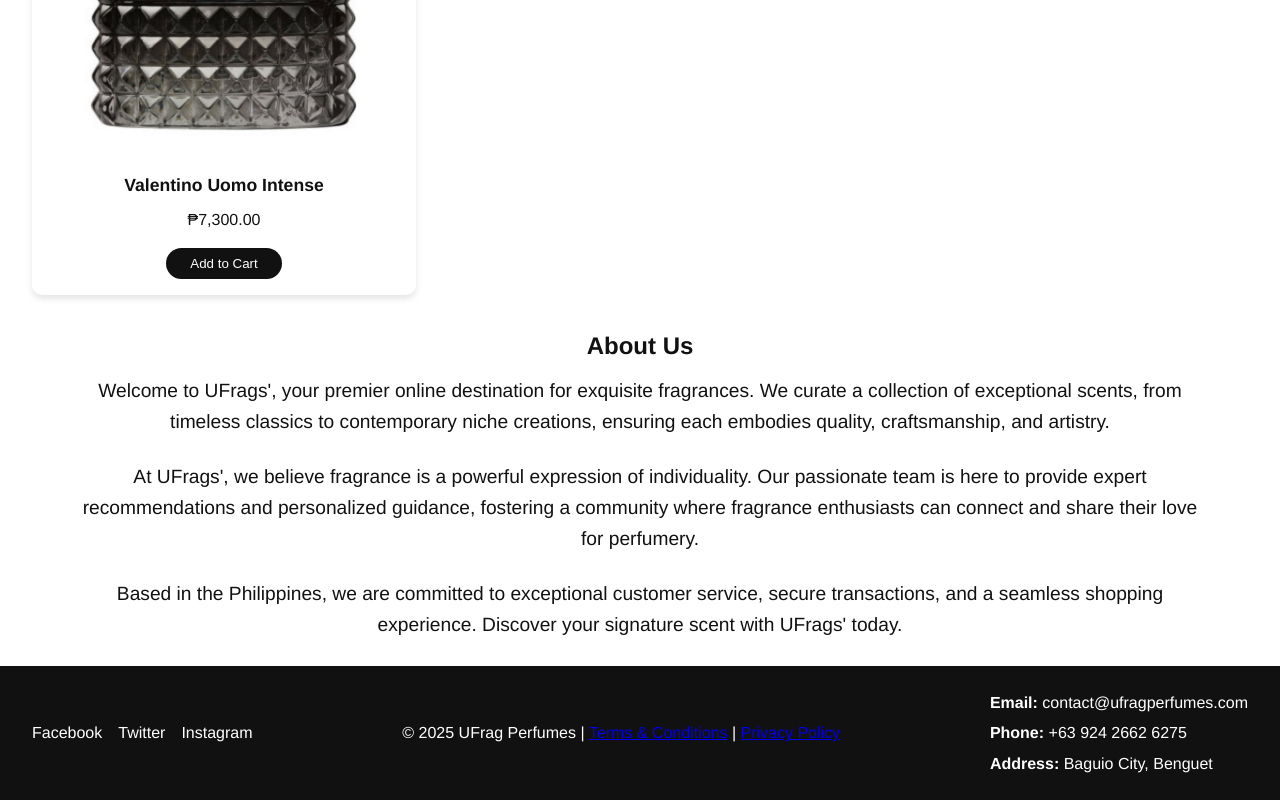
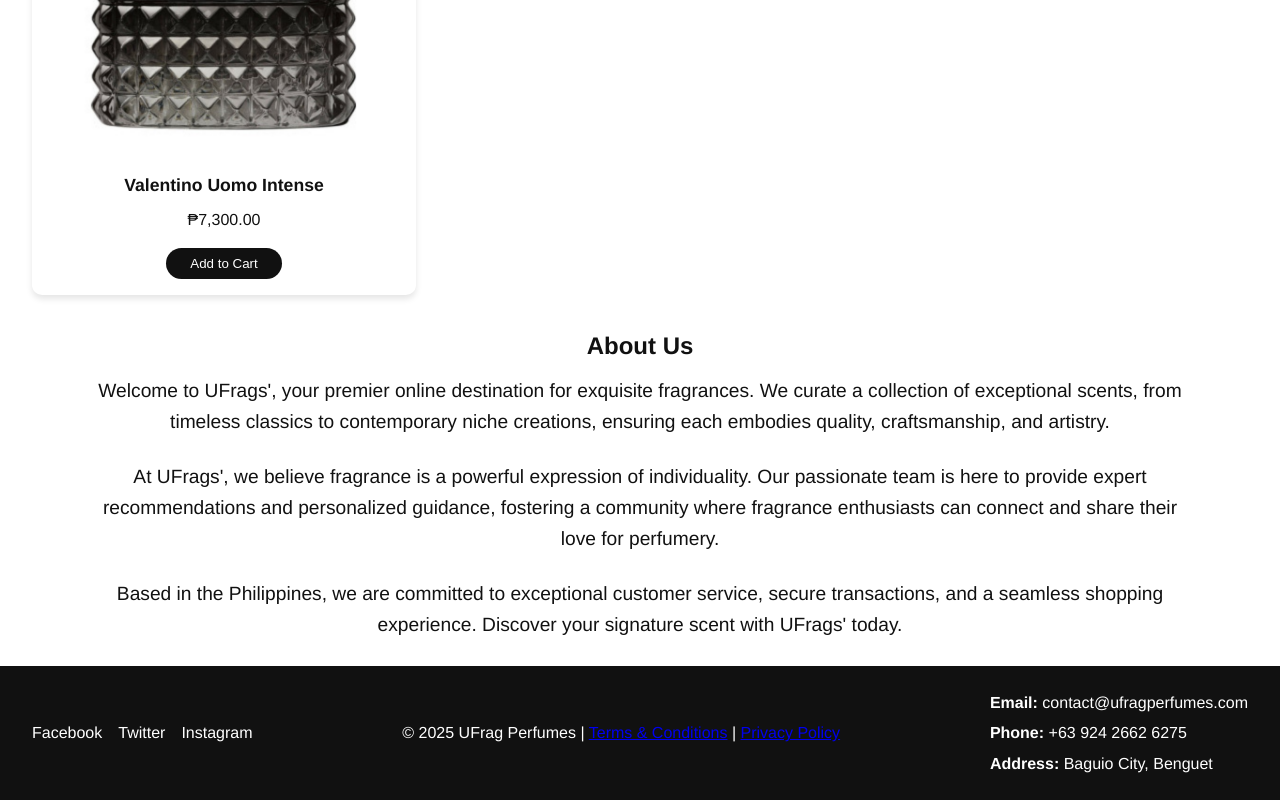
Before and after one commit to jaypeea/product-landing-page, a plain HTML site: page index.html in a window 1280 px wide. Shown: the part 3777-4577 px from the top of the page. Drawn offline with Linux system fonts and the light colour scheme.

Commit message:
Update stylesheet.css

```diff
--- a/stylesheet.css
+++ b/stylesheet.css
@@ -102,7 +102,7 @@ nav {
     font-size: 1.2rem;
     margin-bottom: 2rem;
     text-align: center;
-    margin: 10px 80px 25px;
+    margin: 10px 90px 25px;
     z-index: 1;
     position: relative;
 }
```
